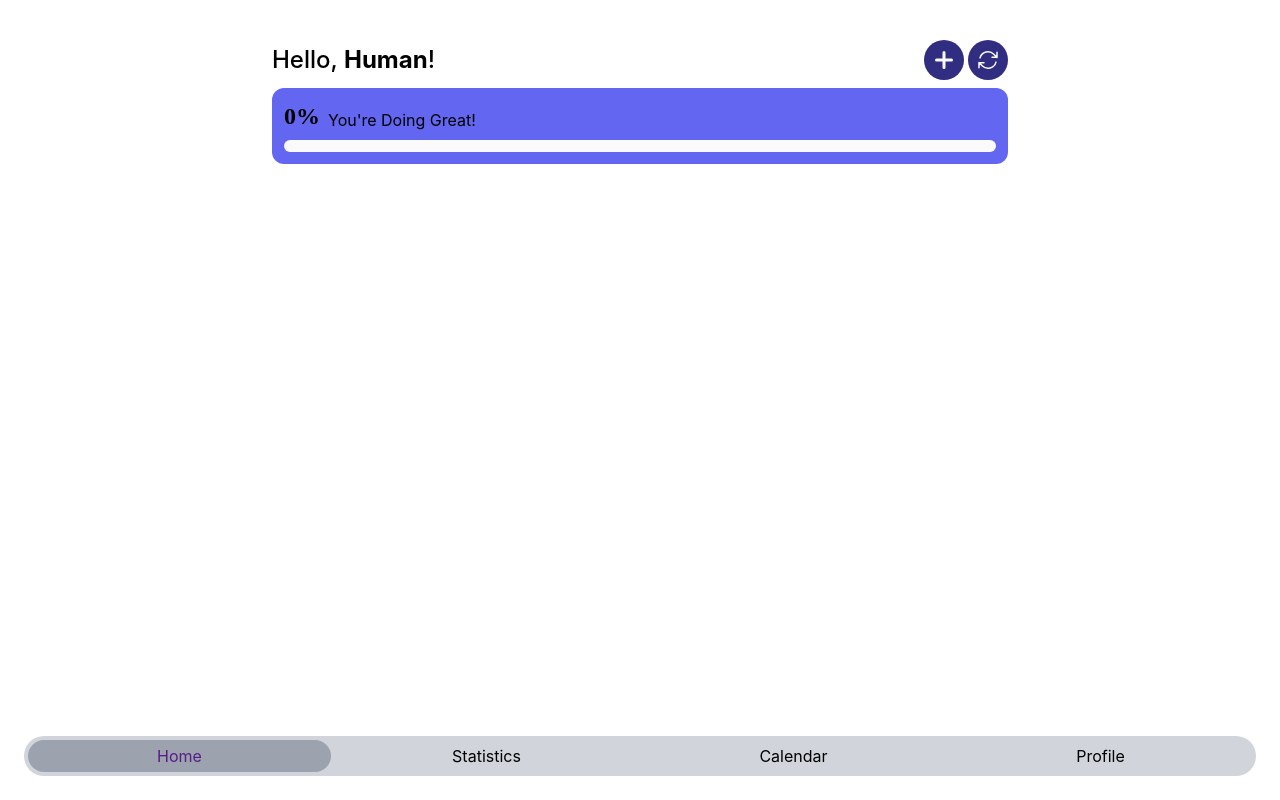
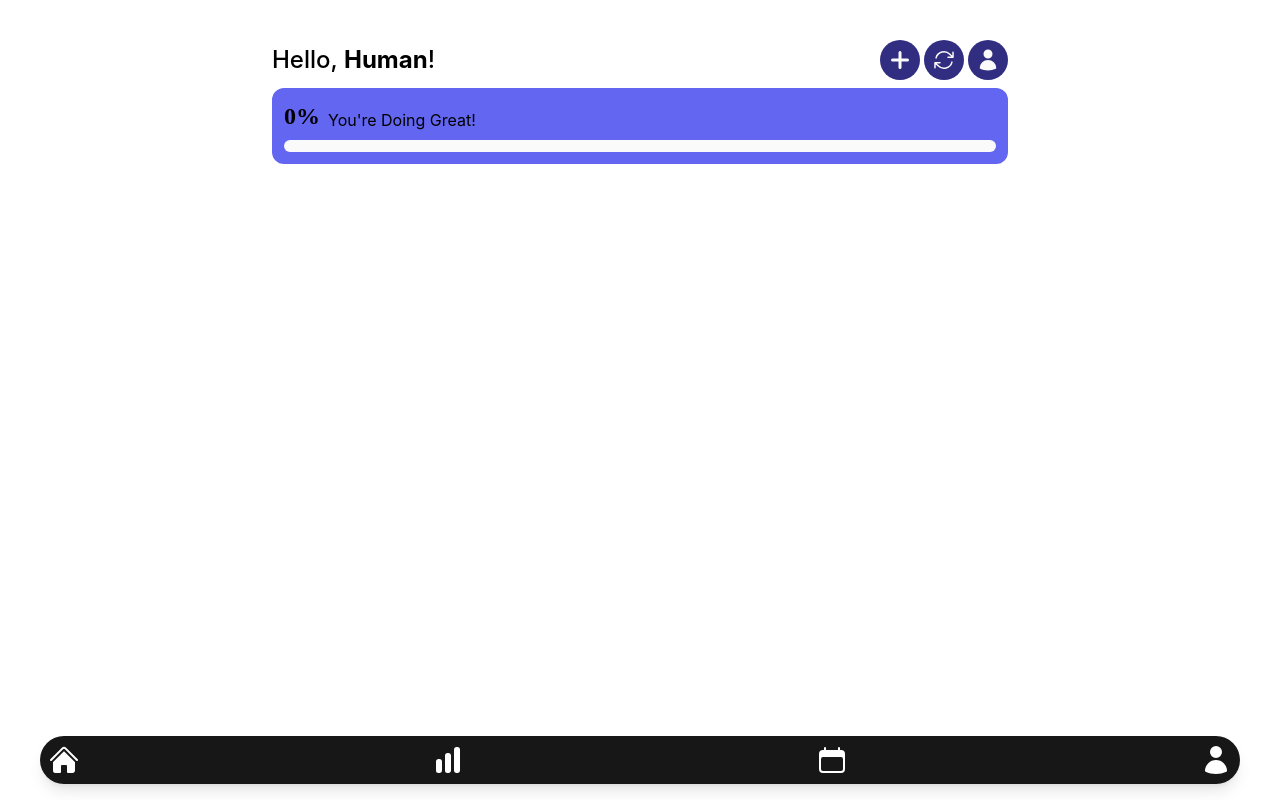
Before and after one commit to wolf-sen/Habbit-Tracker, a Vue app: page / in a window 1280 px wide. Built offline with nearby package versions, Linux system fonts and the light colour scheme; no server answers; a web font is replaced by a local one.

Commit message:
Added new Navigation Component

```diff
--- a/src/App.vue
+++ b/src/App.vue
@@ -1,39 +1,11 @@
 <script setup>
 import { RouterLink, RouterView } from "vue-router";
+import navigationBar from './components/navigationBar.vue';
 </script>
 
 <template>
   <header>
-    <nav class="fixed bottom-6 left-6 right-6">
-      <div
-        class="grid grid-cols-4 gap-1 rounded-full bg-gray-300 px-1 py-1 text-center"
-      >
-        <RouterLink
-          class="rounded-full p-1 align-middle transition-all hover:bg-gray-400"
-          exact-active-class="bg-gray-400 text-purple-900"
-          to="/"
-          >Home</RouterLink
-        >
-        <RouterLink
-          class="rounded-full p-1 align-middle transition-all hover:bg-gray-400"
-          exact-active-class="bg-gray-400 text-purple-900"
-          to="/stats"
-          >Statistics</RouterLink
-        >
-        <RouterLink
-          class="rounded-full p-1 align-middle transition-all hover:bg-gray-400"
-          exact-active-class="bg-gray-400 text-purple-900"
-          to="/calendar"
-          >Calendar</RouterLink
-        >
-        <RouterLink
-          class="rounded-full p-1 align-middle transition-all hover:bg-gray-400"
-          exact-active-class="bg-gray-400 text-purple-900"
-          to="/profile"
-          >Profile</RouterLink
-        >
-      </div>
-    </nav>
+    <navigationBar />
   </header>
 
   <div class="flex justify-center">
--- a/src/components/greetingTitle.vue
+++ b/src/components/greetingTitle.vue
@@ -1,15 +1,40 @@
 <script>
 import { defaultUserID } from "@/configs/defaults.config";
-import { ref } from "vue";
+import { ref, watch } from "vue";
 import useAPI from "@/composables/useAPI";
 
 export default {
-  setup() {
+  props: {
+    userID: {
+      type: Number,
+      required: true
+    }
+  },
+  setup(props) {
     let userName = ref("Human");
 
-    useAPI
-      .get(`/user?id=${defaultUserID}`)
-      .then((response) => (userName.value = response.data[0].name));
+    const fetchUserName = (id) => {
+      useAPI
+        .get(`/user?id=${id}`)
+        .then((response) => {
+          if (response.data && response.data.length > 0) {
+            userName.value = response.data[0].name;
+          } else {
+            userName.value = "Human";
+          }
+        })
+        .catch(() => {
+          userName.value = "Human";
+        });
+    };
+
+    // Fetch the user name when the component is mounted
+    fetchUserName(props.userID);
+
+    // Watch for changes in the userID prop and fetch the user name accordingly
+    watch(() => props.userID, (newUserID) => {
+      fetchUserName(newUserID);
+    });
 
     return { userName };
   },
--- /dev/null
+++ b/src/components/navigationBar.vue
@@ -0,0 +1,33 @@
+<template>
+    <nav class="fixed bottom-4 left-10 right-10 bg-neutral-900 flex justify-between items-center p-2 shadow-lg rounded-full">
+      <router-link to="/" class="flex flex-col items-center text-white">
+        <HomeIcon class="h-8 w-8" />
+      </router-link>
+      <router-link to="/stats" class="flex flex-col items-center text-white">
+        <ChartBarIcon class="h-8 w-8" />
+      </router-link>
+      <router-link to="/calendar" class="flex flex-col items-center text-white">
+        <CalendarIcon class="h-8 w-8" />
+      </router-link>
+      <router-link to="/profile" class="flex flex-col items-center text-white">
+        <UserIcon class="h-8 w-8" />
+      </router-link>
+    </nav>
+  </template>
+
+  <script>
+  import { HomeIcon, ChartBarIcon, CalendarIcon, UserIcon } from '@heroicons/vue/24/solid';
+
+  export default {
+    name: 'navigationBar',
+    components: {
+      HomeIcon,
+      ChartBarIcon,
+      CalendarIcon,
+      UserIcon
+    }
+  };
+  </script>
+
+  <style scoped>
+  </style>
--- a/src/views/HomeView.vue
+++ b/src/views/HomeView.vue
@@ -2,7 +2,8 @@
 import progressCard from '../components/progressCard.vue';
 import greetingTitle from '@/components/greetingTitle.vue';
 import { PlusIcon } from '@heroicons/vue/24/outline'
-import { ArrowPathIcon } from '@heroicons/vue/24/outline'
+import { ArrowPathIcon } from '@heroicons/vue/24/solid'
+import { UserIcon } from '@heroicons/vue/24/solid'
 
 export default {
   name: 'HomeView',
@@ -10,11 +11,13 @@ export default {
     progressCard,
     greetingTitle,
     PlusIcon,
-    ArrowPathIcon
+    ArrowPathIcon,
+    UserIcon,
   },
   data() {
     return {
       progress: 0,
+      userID: 1,
     };
   },
   methods: {
@@ -26,6 +29,14 @@ export default {
     resetProgress() {
       this.progress = 0;
     },
+    nextUser() {
+      if(this.userID < 5) {
+        this.userID += 1;
+      }
+      else {
+        this.userID = 1;
+      }
+    },
   }
 };
 </script>
@@ -33,10 +44,11 @@ export default {
 <template>
       <main class="flex flex-col gap-2 mx-4 mt-10">
         <div class="flex flex-row gap-2 justify-between">
-          <greetingTitle />
+          <greetingTitle :userID="userID" />
           <div class="flex gap-1">
             <button class="bg-indigo-900 rounded-button p-2 text-indigo-200" @click="increaseProgress"><PlusIcon class="size-6 text-neutral-50 [&>path]:stroke-[3]" /></button>
             <button class="bg-indigo-900 rounded-button p-2 text-indigo-200" @click="resetProgress"><ArrowPathIcon class="size-6 text-neutral-50" /></button>
+            <button class="bg-indigo-900 rounded-button p-2 text-indigo-200" @click="nextUser"><UserIcon class="size-6 text-neutral-50" /></button>
           </div>
         </div>
         <progressCard :progress="progress" />
```
